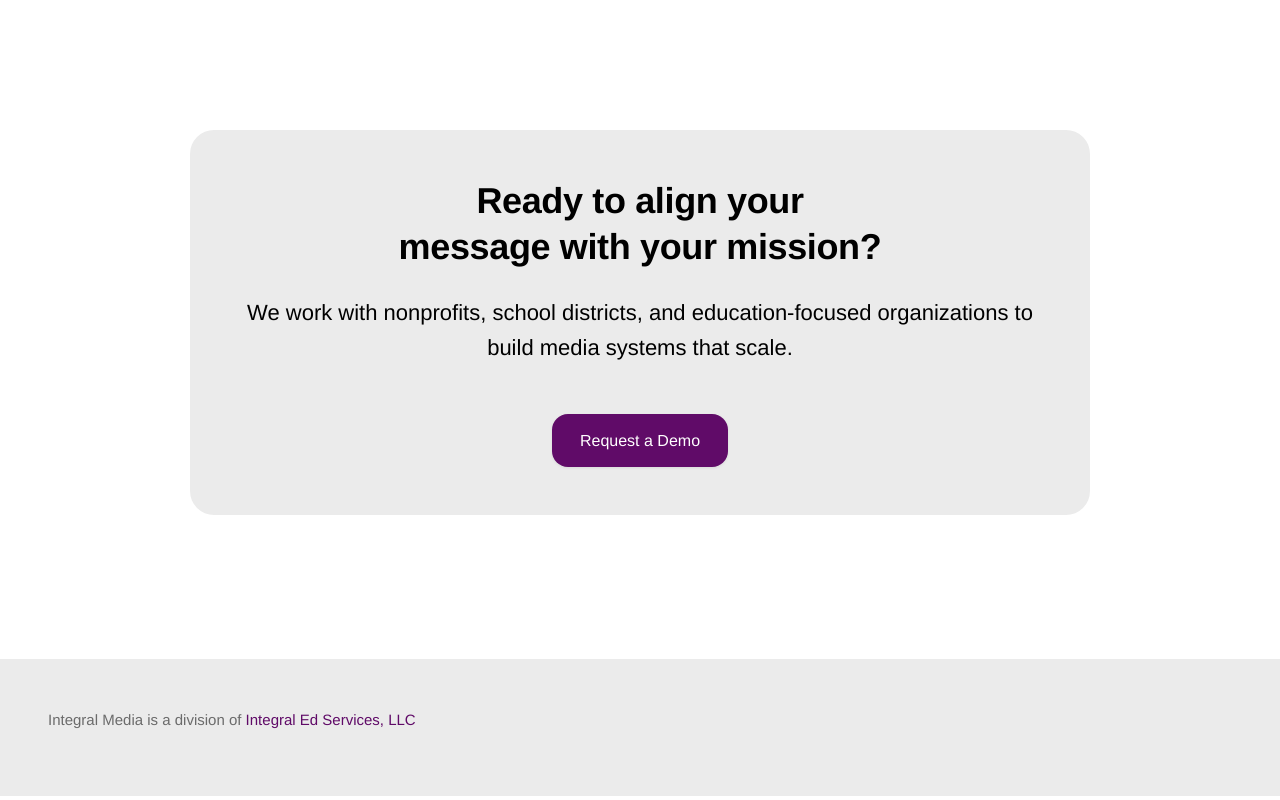
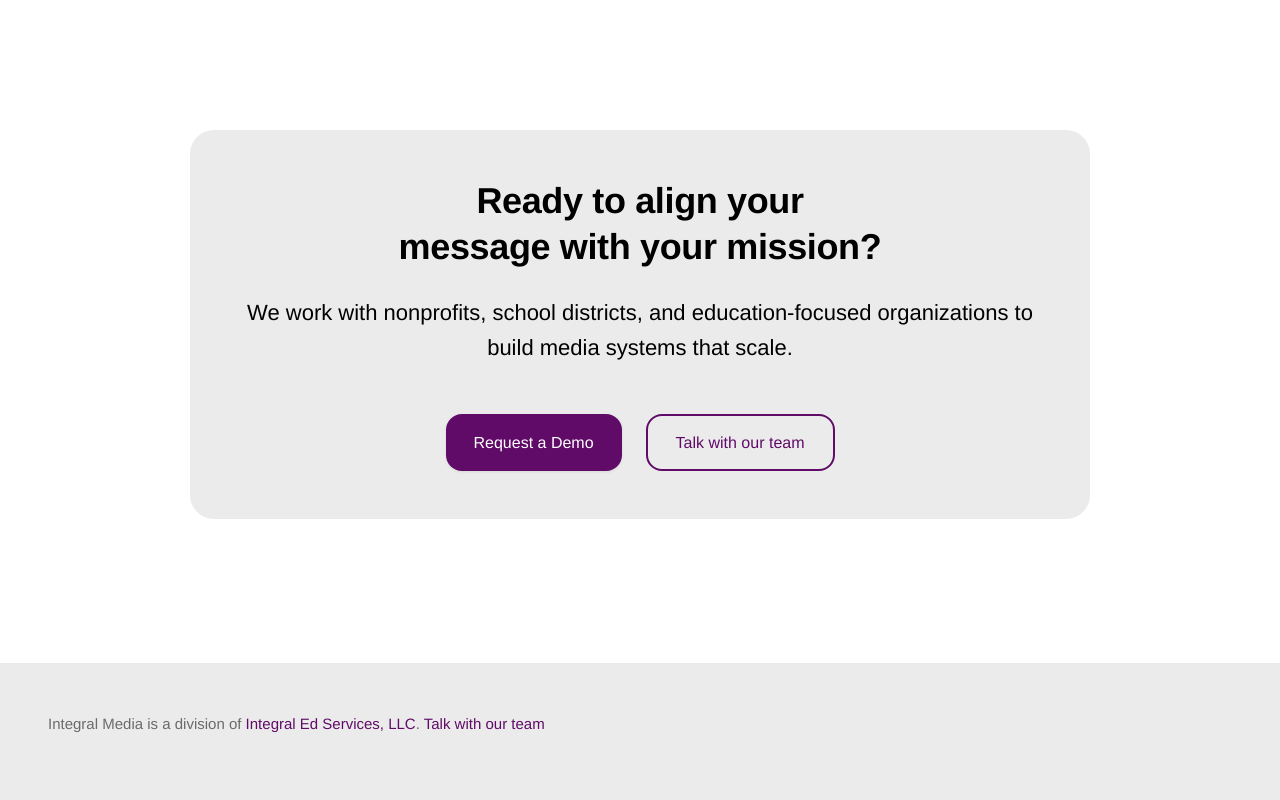
Before and after one commit to IntegralEd/integralmediadesign, a website: page src/index.html in a window 1280 px wide. Shown: the part 3979-4779 px from the top of the page. Drawn offline with Linux system fonts and the light colour scheme.

Commit message:
Add Talk with our team contact CTA to final CTA section and all footers
- index.html: added secondary CTA button linking to integral-ed.com/contact/
- All 4 pages: footer now includes Talk with our team link alongside homepage link

Co-Authored-By: Claude Sonnet 4.6 <noreply@anthropic.com>

```diff
--- a/src/index.html
+++ b/src/index.html
@@ -237,6 +237,7 @@
         </p>
         <div class="hero-buttons">
           <a href="request-demo.html" class="btn btn-primary">Request a Demo</a>
+          <a href="https://www.integral-ed.com/contact/" class="btn btn-secondary" target="_blank" rel="noopener noreferrer">Talk with our team</a>
         </div>
       </div>
     </div>
@@ -245,7 +246,7 @@
   <!-- Footer -->
   <footer class="footer">
     <div class="container footer-content">
-      <p class="footer-text">Integral Media is a division of <a href="https://www.integral-ed.com/" target="_blank" rel="noopener noreferrer">Integral Ed Services, LLC</a></p>
+      <p class="footer-text">Integral Media is a division of <a href="https://www.integral-ed.com/" target="_blank" rel="noopener noreferrer">Integral Ed Services, LLC</a>. <a href="https://www.integral-ed.com/contact/" target="_blank" rel="noopener noreferrer">Talk with our team</a></p>
     </div>
   </footer>
 
```
Also changed, not shown: src/approach.html (+1 -1 lines), src/case-studies.html (+1 -1 lines), src/request-demo.html (+1 -1 lines).
